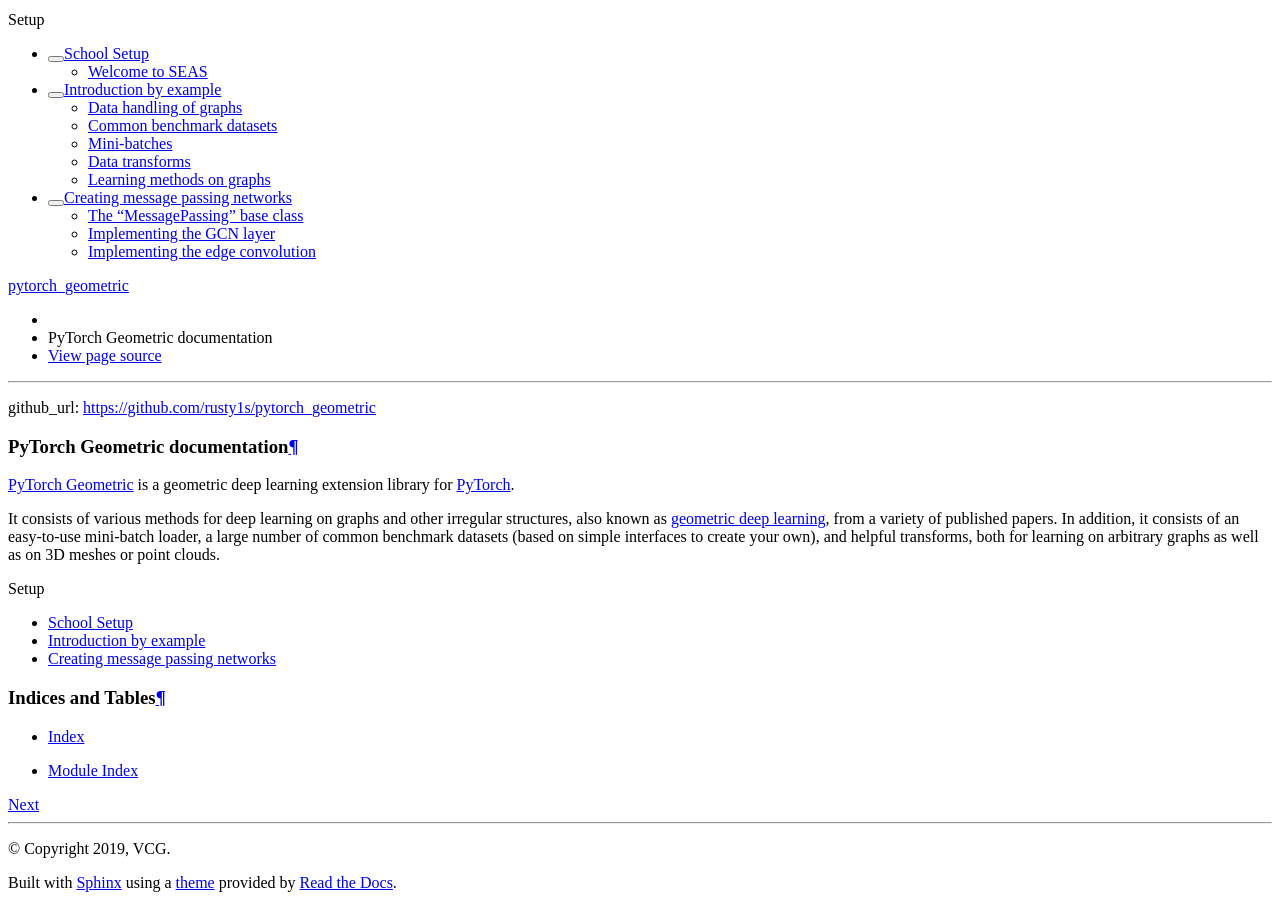
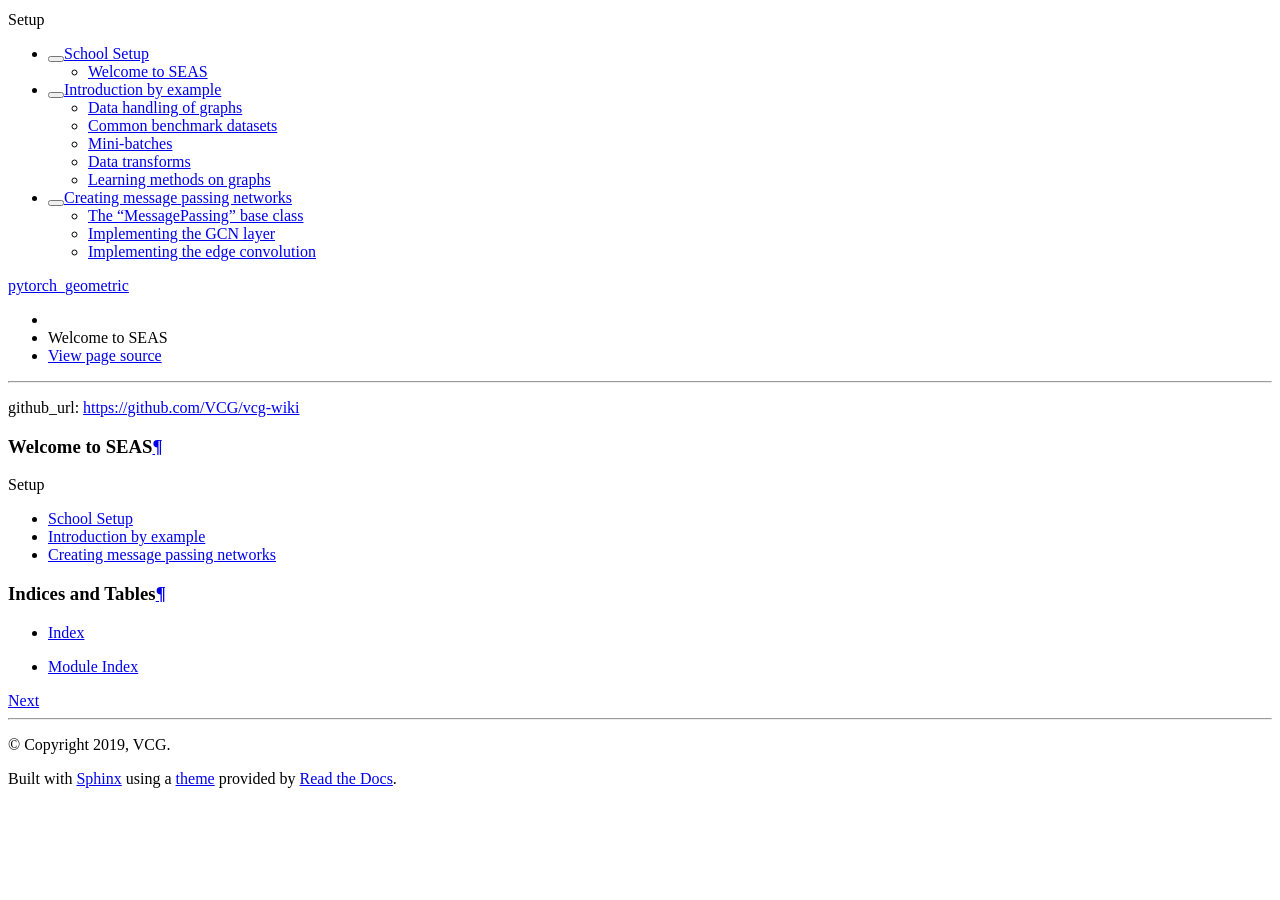
Before and after one commit to VCG/newbie-wiki, a Sphinx documentation site: the page built from docs/source/index.rst, in a window 1280 px wide and 900 px high, scrolled down 4060 px. Built offline with Sphinx 7.4.7 and the Read the Docs theme 2.0.0, drawn with Linux system fonts in a browser that asks for light colours; after the commit the page ends 4856 px from its top, so only the background shows below that.

Commit message:
changed url and title

```diff
--- a/docs/source/index.rst
+++ b/docs/source/index.rst
@@ -1,12 +1,7 @@
-github_url: https://github.com/rusty1s/pytorch_geometric
+github_url: https://github.com/VCG/vcg-wiki
 
-PyTorch Geometric documentation
+Welcome to SEAS
 ===============================
-
-`PyTorch Geometric <https://github.com/VCG/vcg-wiki>`_ is a geometric deep learning extension library for `PyTorch <https://pytorch.org/>`_.
-
-It consists of various methods for deep learning on graphs and other irregular structures, also known as `geometric deep learning <http://geometricdeeplearning.com/>`_, from a variety of published papers.
-In addition, it consists of an easy-to-use mini-batch loader, a large number of common benchmark datasets (based on simple interfaces to create your own), and helpful transforms, both for learning on arbitrary graphs as well as on 3D meshes or point clouds.
 
 .. toctree::
    :glob:
```
